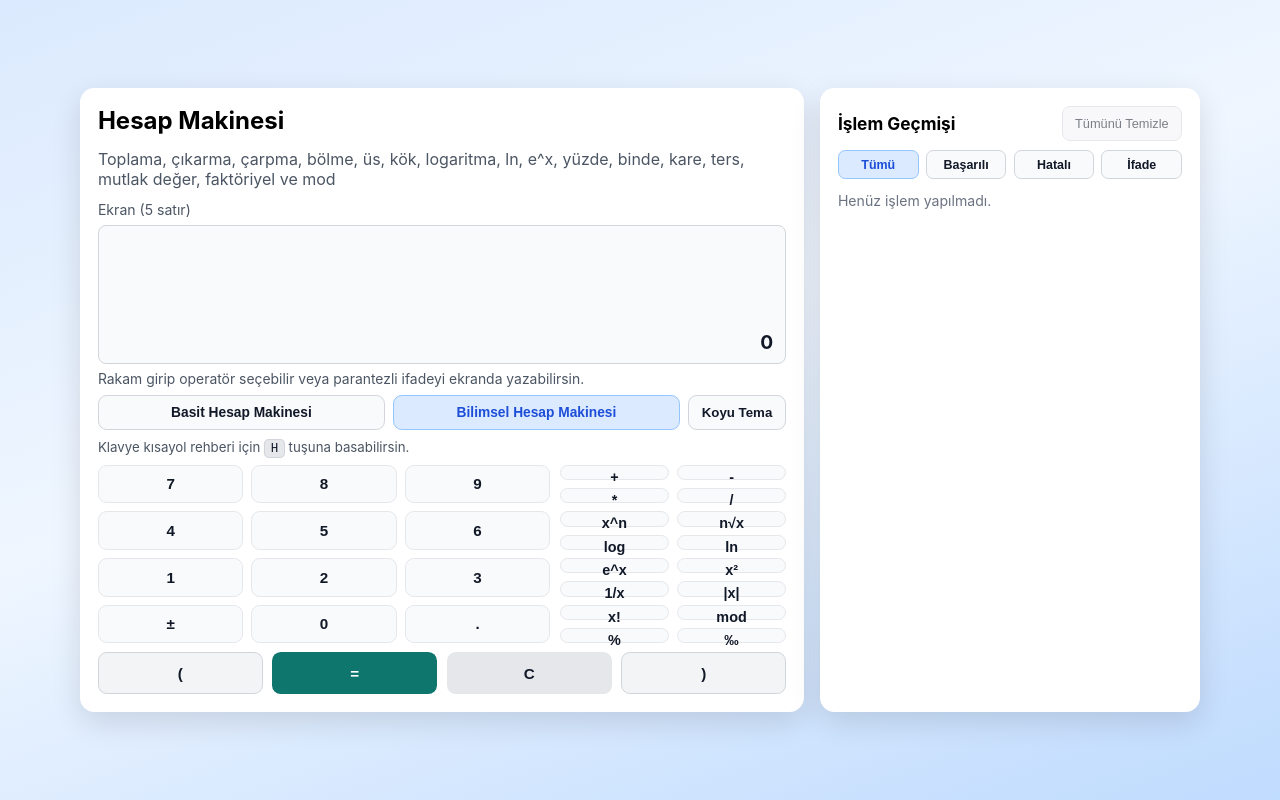
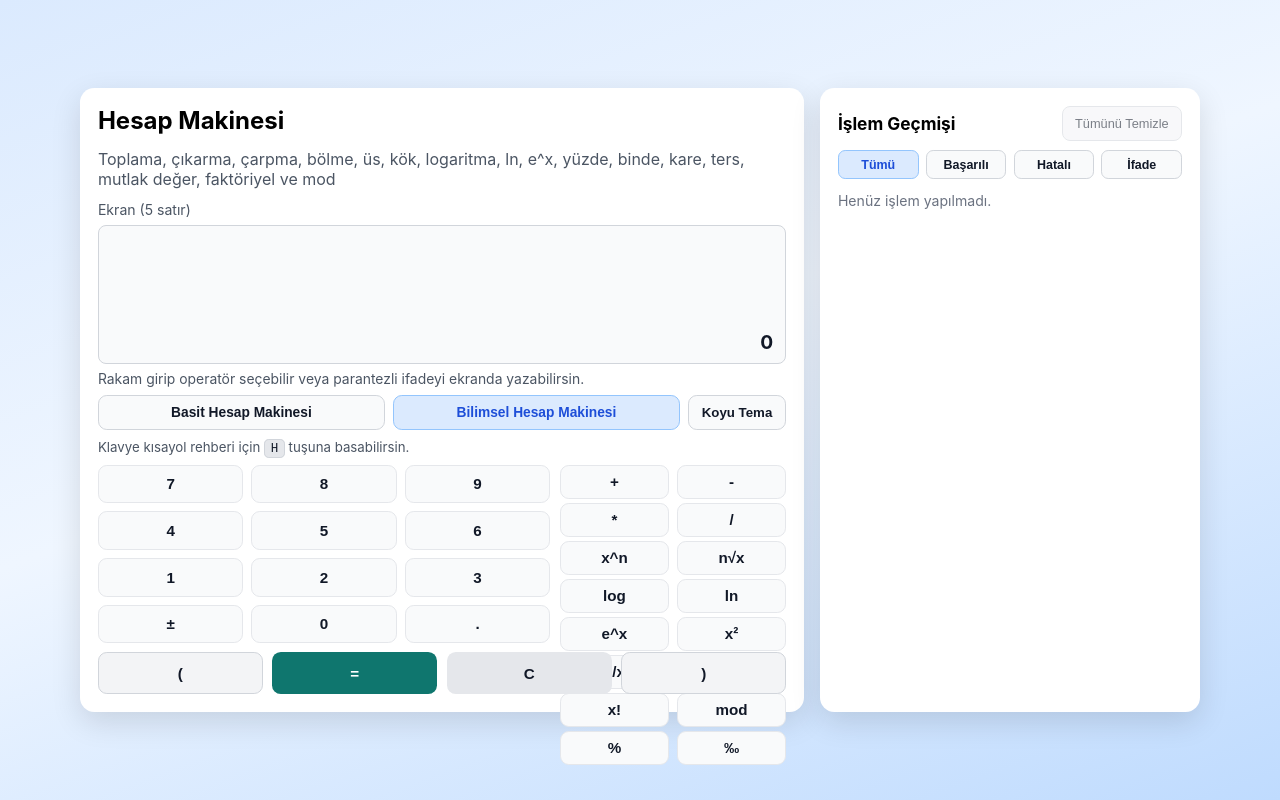
Before and after one commit to alikizilirmak/reactWithTypeScript, a React (Vite) app: page / in a window 1280 px wide. Both pictures are taken after a click on the button "Bilimsel Hesap Makinesi". Built offline with nearby package versions, Linux system fonts and the light colour scheme.

Commit message:
Revert "Prevent scientific operator overflow over action row"
This reverts commit 2dfeb10779989364288442e0963eadd7c2cb9b9b.

```diff
--- a/src/App.css
+++ b/src/App.css
@@ -185,14 +185,15 @@
 }
 
 .operator-pad.basic {
-  grid-template-rows: repeat(2, minmax(0, 1fr));
+  grid-template-rows: repeat(2, minmax(36px, 1fr));
 }
 
 .operator-pad.scientific {
-  grid-template-rows: repeat(8, minmax(0, 1fr));
+  grid-template-rows: repeat(8, minmax(30px, 1fr));
 }
 
-.number-pad button {
+.number-pad button,
+.operator-button {
   border: 1px solid #e5e7eb;
   border-radius: 0.55rem;
   background: #f9fafb;
@@ -202,20 +203,6 @@
   cursor: pointer;
   min-height: 34px;
   height: 100%;
-}
-
-.operator-button {
-  border: 1px solid #e5e7eb;
-  border-radius: 0.55rem;
-  background: #f9fafb;
-  color: #111827;
-  font-size: 0.9rem;
-  font-weight: 600;
-  cursor: pointer;
-  min-height: 0;
-  height: 100%;
-  padding: 0.25rem 0.2rem;
-  line-height: 1.1;
 }
 
 .number-pad button:hover,
```
